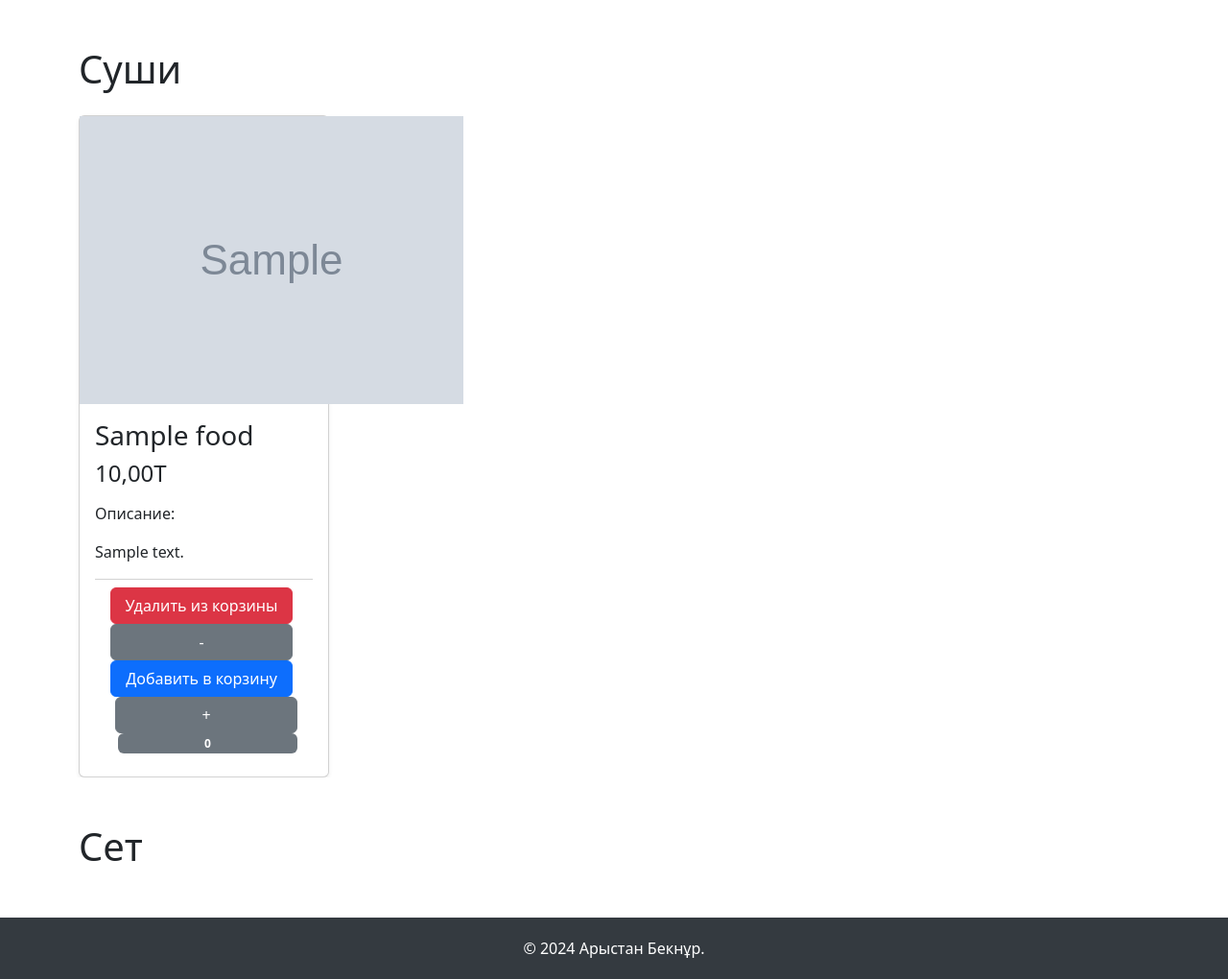
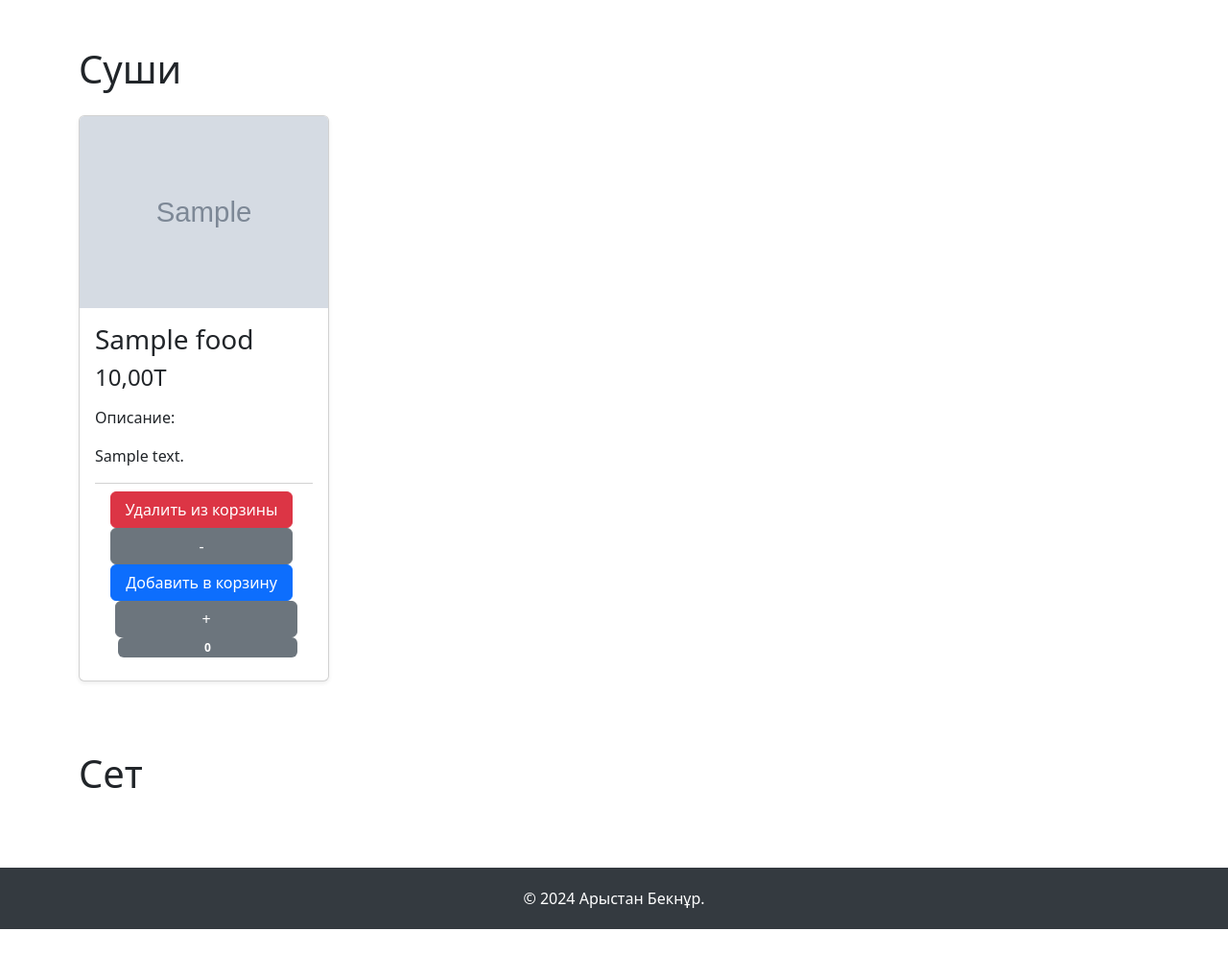
Before and after one commit to Beksh0800/UsuhiWeb, a Django app: page / in a window 1280 px wide. Shown: the part 500-1520 px from the top of the page at 96% size. After the commit the page ends 1468 px from the top, so only its background shows below. Run offline with Django 5.2, Linux system fonts and the light colour scheme; tables that the repository leaves empty hold one stand-in row (values such as "Sample post"); grey boxes marked "Sample" are stand-in pictures; some libraries are stand-ins or nearby versions.

Commit message:
Скрул корзина1

```diff
--- a/usuhi_app/static/css/style.css
+++ b/usuhi_app/static/css/style.css
@@ -70,11 +70,19 @@ input {
     white-space: nowrap;
 }
 
-.card {
-    display: inline-block;
-    width: 100%; /* Ограничение ширины каждой карточки */
+.scr .row {
+    display: flex;
+    flex-wrap: nowrap;
+    overflow-x: auto;
 }
 
-.row .col {
-    flex: 0 0 auto; /* Важно для поддержки скроллинга без переноса */
+.col-md-3 {
+    flex: 0 0 auto;
+    min-width: 25%;
 }
+
+.card img {
+    width: 100%;
+    height: 200px;
+    object-fit: cover;
+}
--- a/usuhi_app/templates/foods_page.html
+++ b/usuhi_app/templates/foods_page.html
@@ -8,12 +8,13 @@
     <div class="container">
         {% for food_type, food_name in FOOD_TYPES %}
         <h1 class="mt-5 mb-4">{{ food_name }}</h1>
-            <div class="row row-cols-1 row-cols-md-4 g-4 overflow-auto" style="flex-wrap: nowrap;">
+        <div class="scr">
+            <div class="row flex-nowrap overflow-auto">
                 {% for food in foods %}
                     {% if food.category == food_type %}
-                        <div class="col">
+                    <div class="col-md-3 mb-4">
                         <div class="card h-100 shadow-sm">
-                                <img src="{{ food.image }}" alt="{{ food.name }}">
+                            <img src="{{ food.image }}" alt="{{ food.name }}" class="card-img-top">
                             <div class="card-body">
                                 <h3 class="card-title">{{ food.name }}</h3>
                                 <h4 class="mb-3">{{ food.price }}T</h4>
@@ -21,14 +22,17 @@
                                 <p>{{ food.description|truncatewords:3 }}</p>
                                 <div class="card-footer bg-transparent d-grid">
                                                 <button class="btn btn-danger remove-from-cart-btn"
-                                                    data-food-id="{{ food.id }}" style="margin-right: 5px;">Удалить из
+                                                        data-food-id="{{ food.id }}" style="margin-right: 5px;">Удалить
+                                                    из
                                                     корзины
                                                 </button>
                                                 <button class="btn btn-secondary reduce-quantity-btn"
                                                         data-food-id="{{ food.id }}" style="margin-right: 5px;">-
                                                 </button>
-                                            <button class="btn btn-primary add-to-cart-btn" data-food-id="{{ food.id }}"
+                                                <button class="btn btn-primary add-to-cart-btn"
+                                                        data-food-id="{{ food.id }}"
                                                         data-quantity="1" data-add-to-cart-url="{% url 'modify_cart' %}"
+                                                        id="cart-quantity-{{ food.id }}"
                                                         style="margin-right: 5px;">Добавить в корзину
                                                 </button>
                                                 <button class="btn btn-secondary increase-quantity-btn"
@@ -37,14 +41,19 @@
                                                 <!-- Добавим отображение количества товаров рядом с кнопкой добавления в корзину -->
                                                 <span class="badge bg-secondary ms-2"
                                                       id="cart-quantity-{{ food.id }}">0</span>
+
                                             </div>
                                         </div>
                                     </div>
                                 </div>
                             {% endif %}
+
                         {% endfor %}
                     </div>
                 {% endfor %}
+
             </div>
+        </div>
+
     </section>
 {% endblock %}
```
Also changed, not shown: usuhi_app/templates/all_foods.html (+4 -4 lines). Lines whose indentation alone changed are shown as unchanged.
